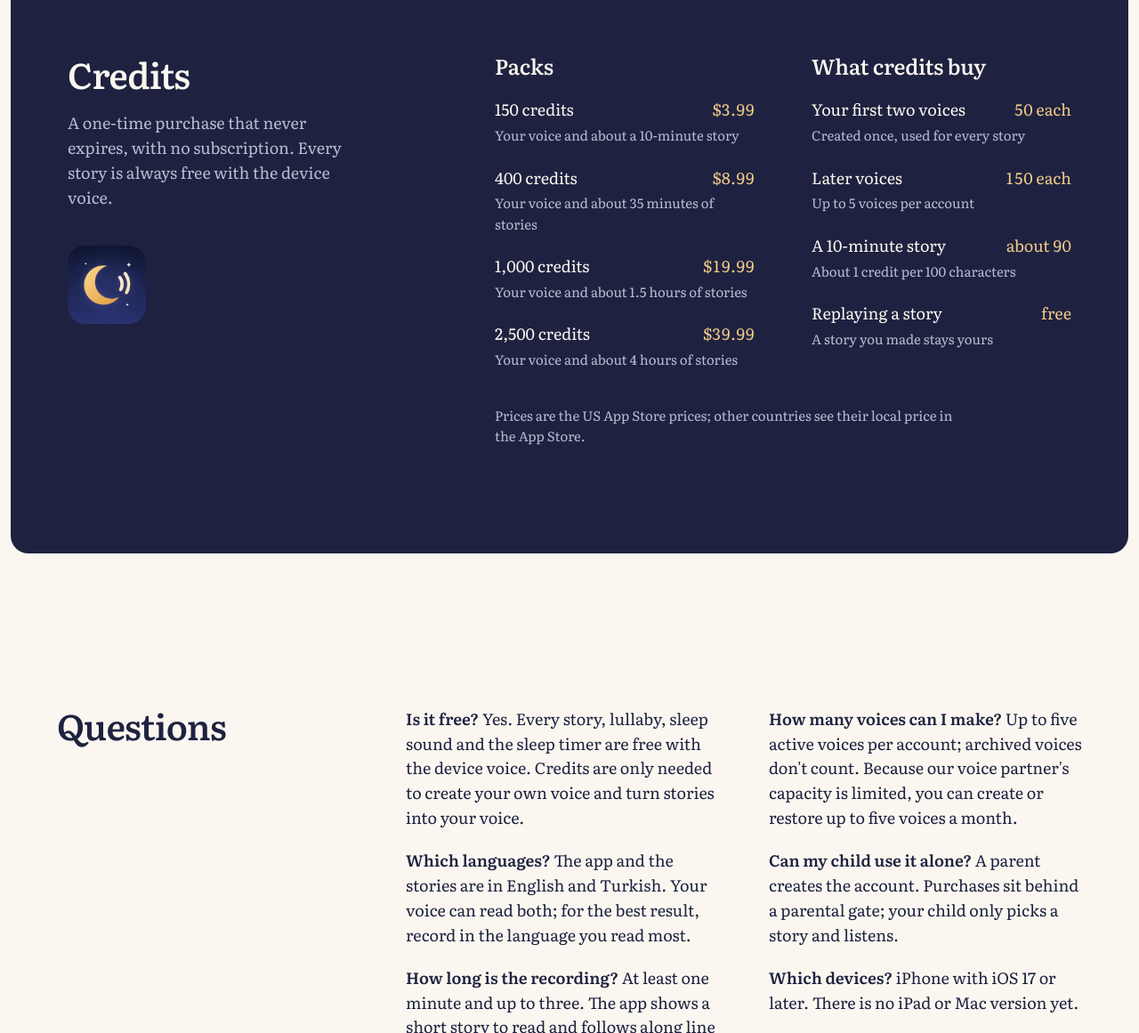
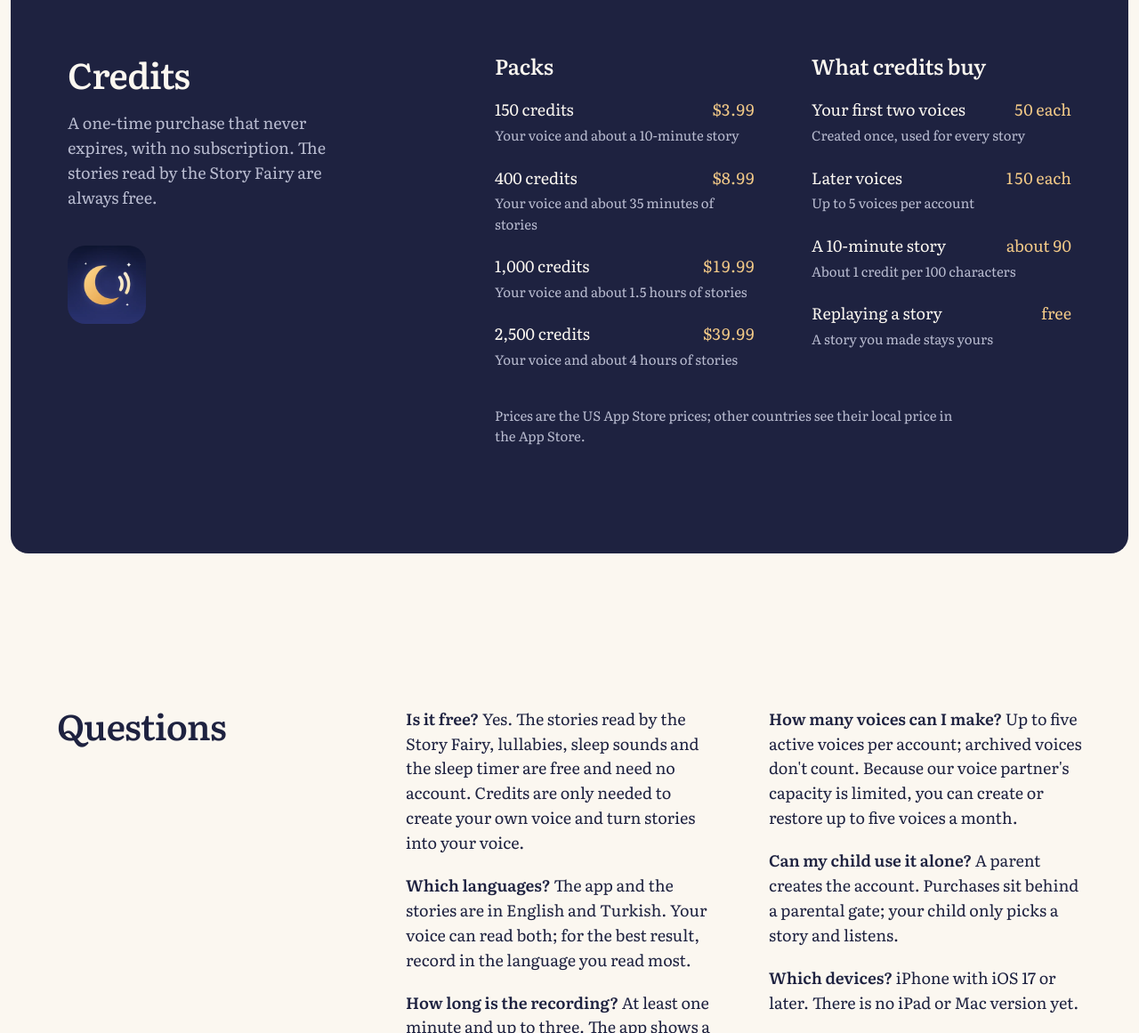
Before and after one commit to berkedilekoglu/berkeml, a plain HTML site: page fairywhisper/index.html in a window 1280 px wide. Shown: the part 6220-7381 px from the top of the page at 89% size. Drawn offline with Linux system fonts and the light colour scheme.

Commit message:
FairyWhisper site: the Story Fairy is the free voice (no device voice), free features need no account

```diff
--- a/fairywhisper/index.html
+++ b/fairywhisper/index.html
@@ -629,7 +629,7 @@
   <div class="prices" data-reveal>
     <div class="prices-head">
       <h2 id="prices-title"><span lang="tr">Krediler</span><span lang="en">Credits</span></h2>
-      <p><span lang="tr">Tek seferlik satın alınır, süresi dolmaz, abonelik yoktur. Cihaz sesiyle her masal her zaman ücretsiz.</span><span lang="en">A one-time purchase that never expires, with no subscription. Every story is always free with the device voice.</span></p>
+      <p><span lang="tr">Tek seferlik satın alınır, süresi dolmaz, abonelik yoktur. Masal Perisi'nin okuduğu masallar her zaman ücretsiz.</span><span lang="en">A one-time purchase that never expires, with no subscription. The stories read by the Story Fairy are always free.</span></p>
       <div class="app-icon"><img src="/fairywhisper/assets/icon-256.webp" width="256" height="256" alt="" loading="lazy"></div>
     </div>
     <div class="menu">
@@ -656,7 +656,7 @@
 <section class="faq" id="faq" aria-labelledby="faq-title" data-reveal>
   <h2 id="faq-title"><span lang="tr">Sık sorulanlar</span><span lang="en">Questions</span></h2>
   <div class="faq-text" lang="tr">
-    <p><b>Ücretsiz mi?</b> Evet. Tüm masallar, ninniler, uyku sesleri ve uyku zamanlayıcısı cihaz sesiyle ücretsizdir. Krediler yalnızca kendi sesini oluşturmak ve masalları senin sesine dönüştürmek için gerekir.</p>
+    <p><b>Ücretsiz mi?</b> Evet. Masal Perisi'nin okuduğu masallar, ninniler, uyku sesleri ve uyku zamanlayıcısı ücretsizdir ve hesap açmadan kullanılır. Krediler yalnızca kendi sesini oluşturmak ve masalları senin sesine dönüştürmek için gerekir.</p>
     <p><b>Hangi dillerde?</b> Uygulama ve masallar Türkçe ve İngilizce. Sesin iki dilde de okuyabilir; en iyi sonuç için en çok okuduğun dilde kaydet.</p>
     <p><b>Kayıt ne kadar sürer?</b> En az bir, en fazla üç dakika. Uygulama okuman için kısa bir masal gösterir ve satır satır eşlik eder. Elindeki bir ses kaydını da yükleyebilirsin.</p>
     <p><b>Kaydım nerede saklanır?</b> Ses oluşturulduktan hemen sonra sunucularımızdan silinir. Bir kopyası yalnızca senin telefonunda kalır; istersen Dosyalar'a kaydedebilirsin.</p>
@@ -666,7 +666,7 @@
     <p><b>Bir sorun olursa?</b> <a href="mailto:supportfairywhisper@gmail.com">supportfairywhisper@gmail.com</a> adresine yaz. Ayrıntılar <a href="/fairywhisper/privacy">gizlilik politikasında</a> ve <a href="/fairywhisper/terms">kullanım koşullarında</a>.</p>
   </div>
   <div class="faq-text" lang="en">
-    <p><b>Is it free?</b> Yes. Every story, lullaby, sleep sound and the sleep timer are free with the device voice. Credits are only needed to create your own voice and turn stories into your voice.</p>
+    <p><b>Is it free?</b> Yes. The stories read by the Story Fairy, lullabies, sleep sounds and the sleep timer are free and need no account. Credits are only needed to create your own voice and turn stories into your voice.</p>
     <p><b>Which languages?</b> The app and the stories are in English and Turkish. Your voice can read both; for the best result, record in the language you read most.</p>
     <p><b>How long is the recording?</b> At least one minute and up to three. The app shows a short story to read and follows along line by line. You can also upload a recording you already have.</p>
     <p><b>Where is my recording kept?</b> It is deleted from our servers right after your voice is created. A copy stays only on your phone, and you can save it to Files if you like.</p>
```
